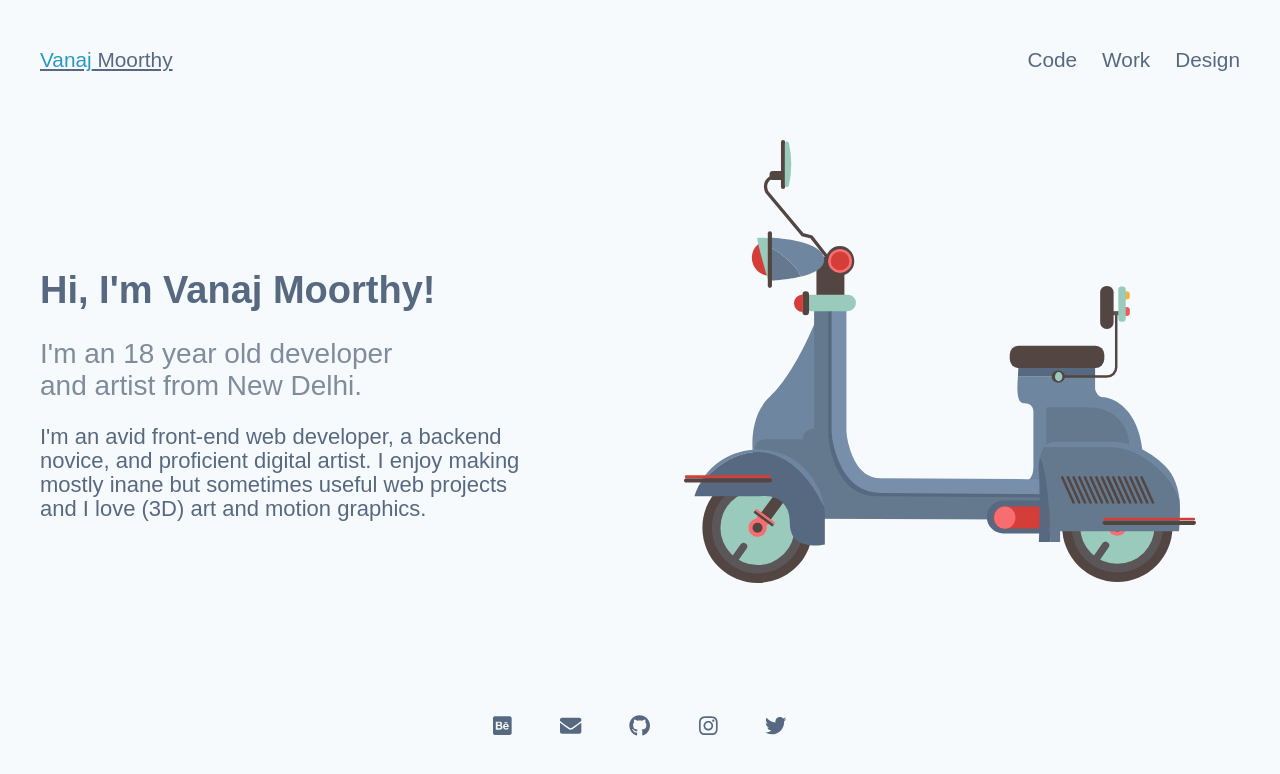
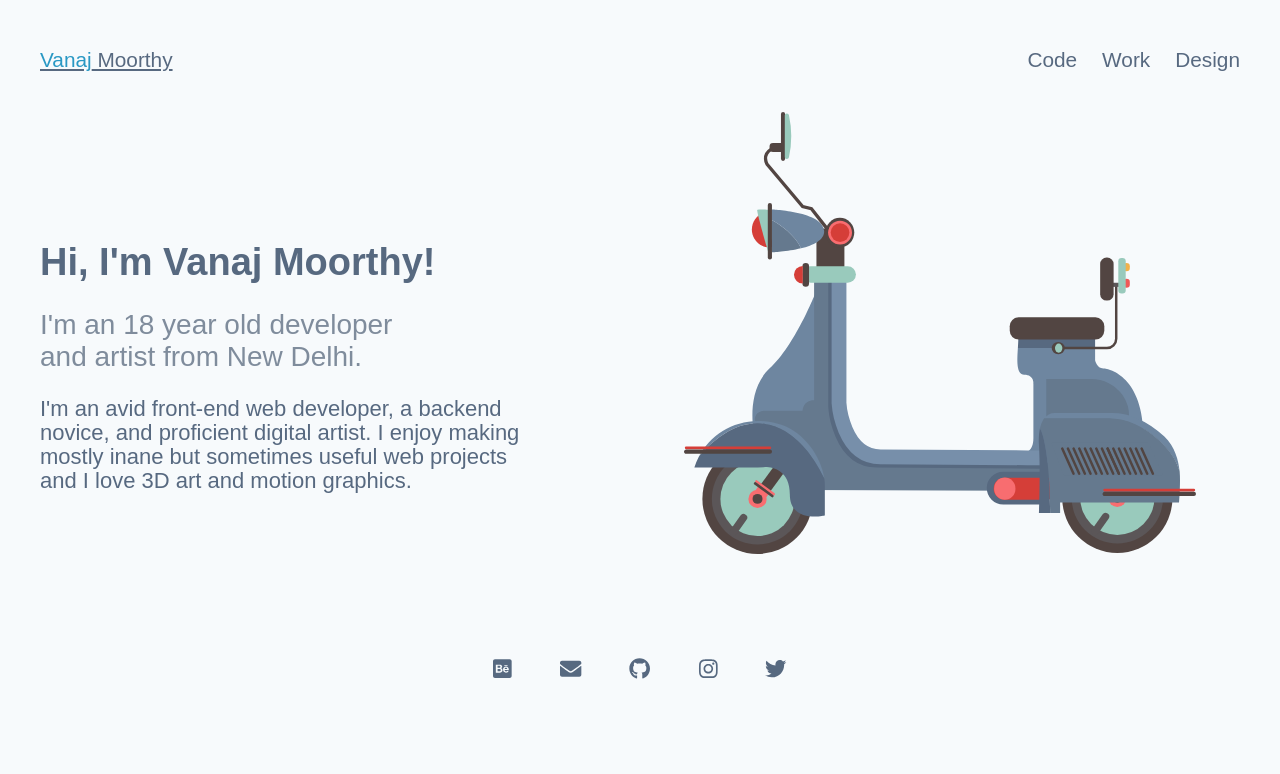
Before and after one commit to vanajmoorthy/v4, a Vue app: page / in a window 1280 px wide. Shown: the top 774 px of the page. Built offline with nearby package versions, Linux system fonts and the light colour scheme; a web font is replaced by a local one.

Commit message:
fix for overlapping icons hopefully

```diff
--- a/src/components/Footer.vue
+++ b/src/components/Footer.vue
@@ -61,7 +61,6 @@ a:hover {
 	/* backdrop-filter: blur(2px); */
 	padding-top: 40px;
 	/* position: fixed; */
-	display: inline;
 	height: 9vh;
 	width: 100%;
 	color: #576980;
--- a/src/views/Home.vue
+++ b/src/views/Home.vue
@@ -11,7 +11,7 @@
           <h3>
             I'm an avid front-end web developer, a backend novice, and
             proficient digital artist. I enjoy making mostly inane but sometimes
-            useful web projects and I love (3D) art and motion graphics.
+            useful web projects and I love 3D art and motion graphics.
           </h3>
         </div>
       </div>
@@ -63,7 +63,7 @@ h3 {
   font-family: canada-type-gibson, sans-serif;
   font-style: normal;
   display: flex;
-  min-height: calc(100vh - 9vh - 40px - 0.8em);
+  /* min-height: calc(100vh - 9vh - 40px - 0.8em); */
   flex-direction: column;
 }
 
@@ -72,7 +72,7 @@ h3 {
   padding-right: 2rem;
   flex: 1;
   display: flex;
-  height: calc(100vh - 13vh - 9vh);
+  /* height: calc(100vh - 13vh - 9vh); */
 }
 
 .column1,
```
